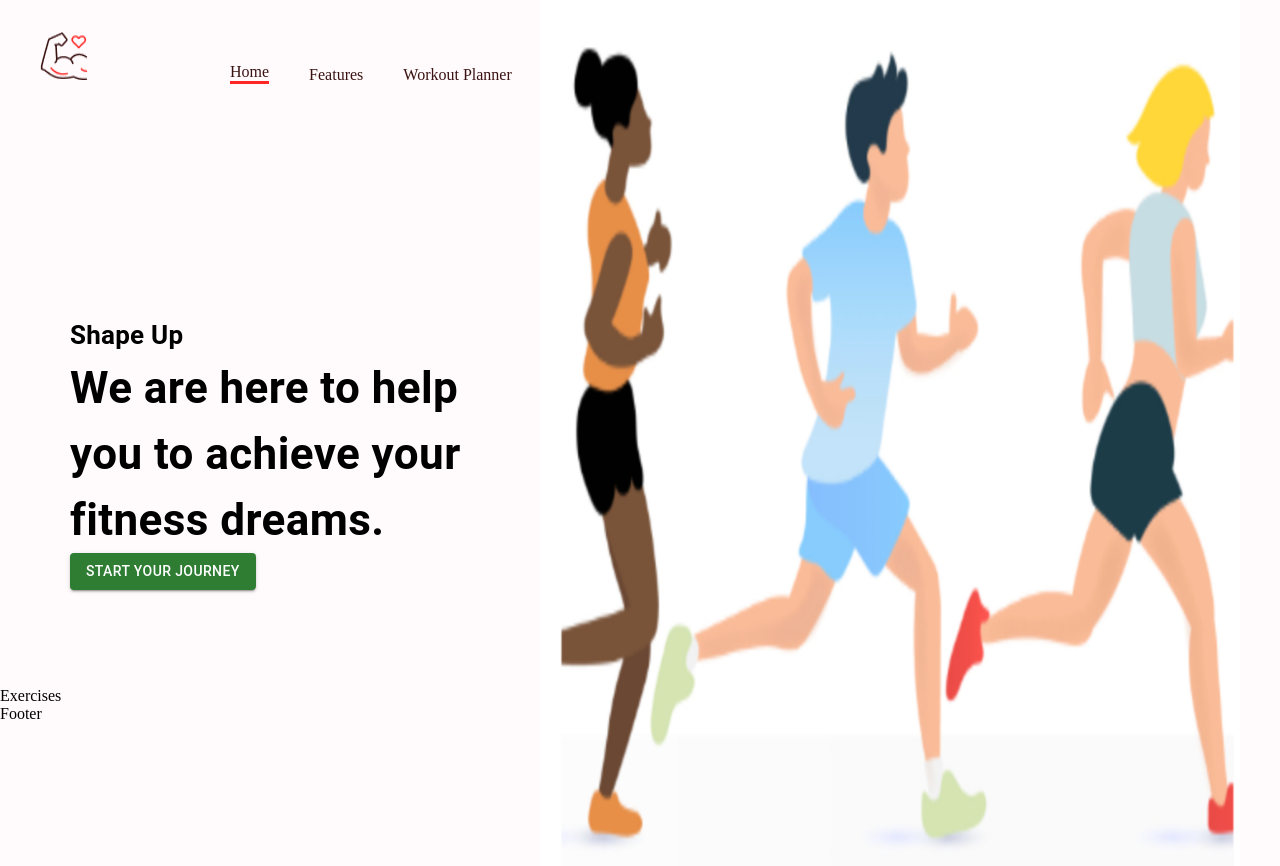
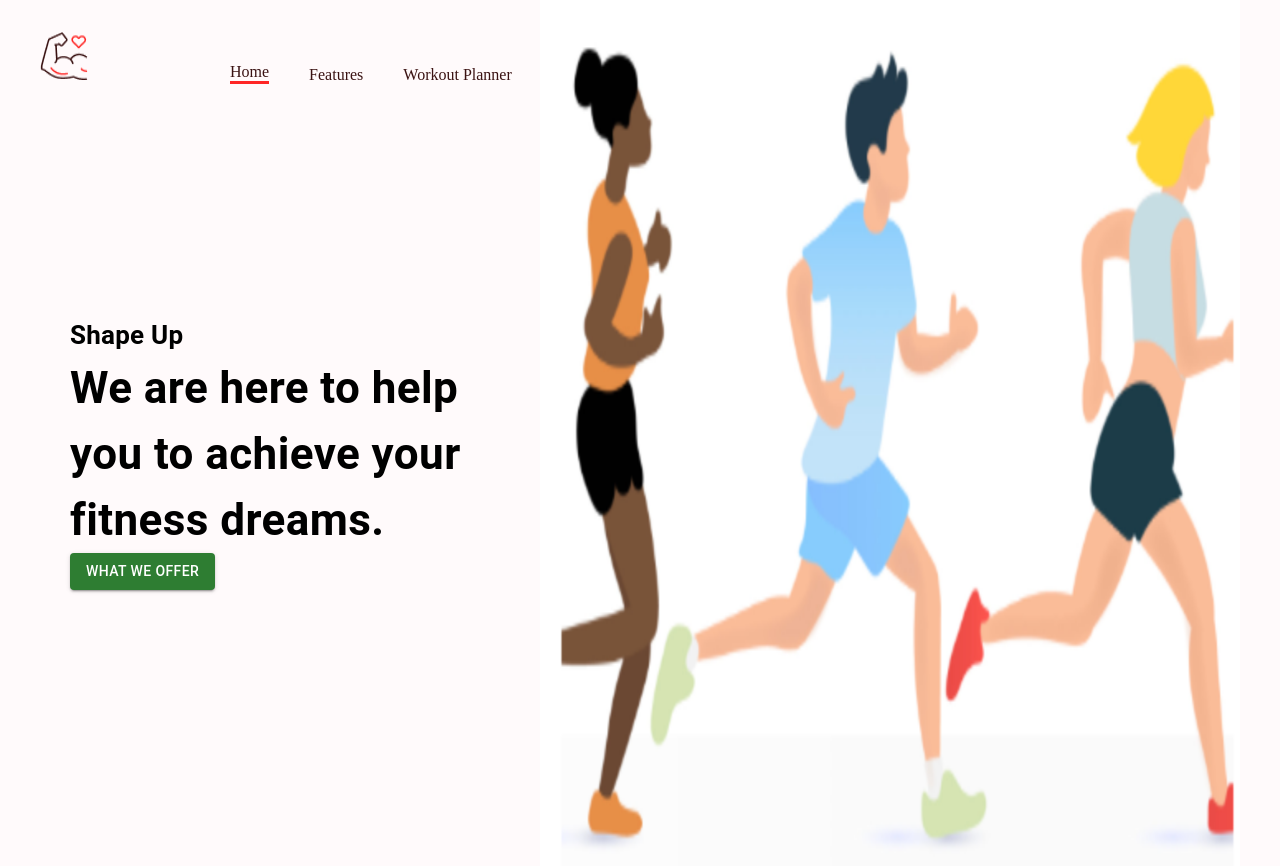
Before and after one commit to Shape-Up-NZ/shape-up-app, a React (Create React App) app in the folder shape-up/: page / in a window 1280 px wide. Built offline with nearby package versions, Linux system fonts and the light colour scheme.

Commit message:
fix homepage

```diff
--- a/shape-up/src/App.js
+++ b/shape-up/src/App.js
@@ -3,10 +3,9 @@ import { Route, Routes } from 'react-router-dom';
 import { Box } from '@mui/material';
 
 import './App.css';
-import ExerciseDetail from './pages/ExerciseDetail';
+import ExerciseDetail from './pages/ExerciseInformation';
 import Home from './pages/Home';
 import Navbar from './components/Navbar';
-import Footer from './components/Footer';
 
 const App = () => {
   return (
@@ -16,7 +15,6 @@ const App = () => {
             <Route path="/" element={<Home />} />
             <Route path="/exercise/:id" element={<ExerciseDetail />} />
         </Routes>
-        <Footer />
     </Box>
   )
 }
--- a/shape-up/src/components/HeroBanner.js
+++ b/shape-up/src/components/HeroBanner.js
@@ -12,7 +12,7 @@ const HeroBanner = () => {
         <Typography fontWeight={700} sx={{fontSize: {lg: '44px', xs: '40px'}}}>
             We are here to help <br /> you to achieve your <br /> fitness dreams.
         </Typography>
-        <Button variant="contained" color="success" href="#exercises">Start your journey</Button>
+        <Button variant="contained" color="success" href="#exercises">What we offer</Button>
         <img src={HeroBannerImage} alt="banner" className="hero-banner-img"/>
     </Box>
   )
--- a/shape-up/src/components/Navbar.js
+++ b/shape-up/src/components/Navbar.js
@@ -20,7 +20,7 @@ const Navbar = () => {
         <Link to="/" style={{textDecoration: 'none', color: "#3A1212", borderBottom: '3px solid #FF2625'}}>Home</Link>
         <a href="#exercises" style={{textDecoration: 'none', color: '#3A1212'}}>Features</a>
         <a href="/workouts" style={{textDecoration: 'none', color: '#3A1212'}}>Workout Planner</a>
-        <a href="#exercises" style={{textDecoration: 'none', color: '#3A1212'}}>Calorie Calculator</a>
+        <a href="/calories" style={{textDecoration: 'none', color: '#3A1212'}}>Calorie Calculator</a>
       </Stack>
     </Stack>
   )
--- a/shape-up/src/pages/ExerciseDetail.js
+++ b/shape-up/src/pages/ExerciseInformation.js
@@ -1,9 +1,9 @@
 import React from 'react'
 
-const ExerciseDetail = () => {
+const ExerciseInformation = () => {
   return (
     <div>ExerciseDetail</div>
   )
 }
 
-export default ExerciseDetail
+export default ExerciseInformation
--- a/shape-up/src/pages/Home.js
+++ b/shape-up/src/pages/Home.js
@@ -10,7 +10,6 @@ const Home = () => {
     <Box>
         <HeroBanner />
         <SearchExercises />
-        <Exercises />
     </Box>
   )
 }
```
